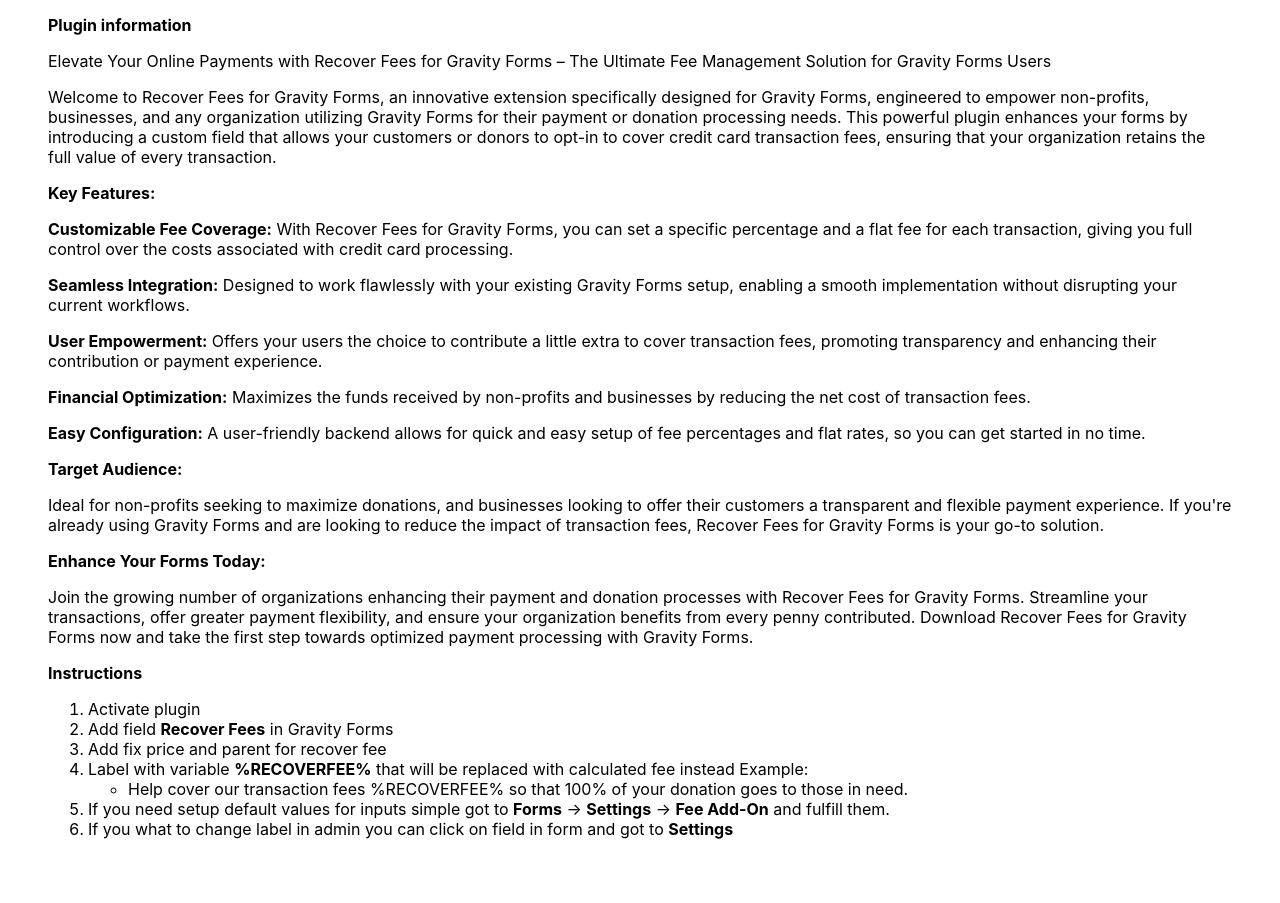
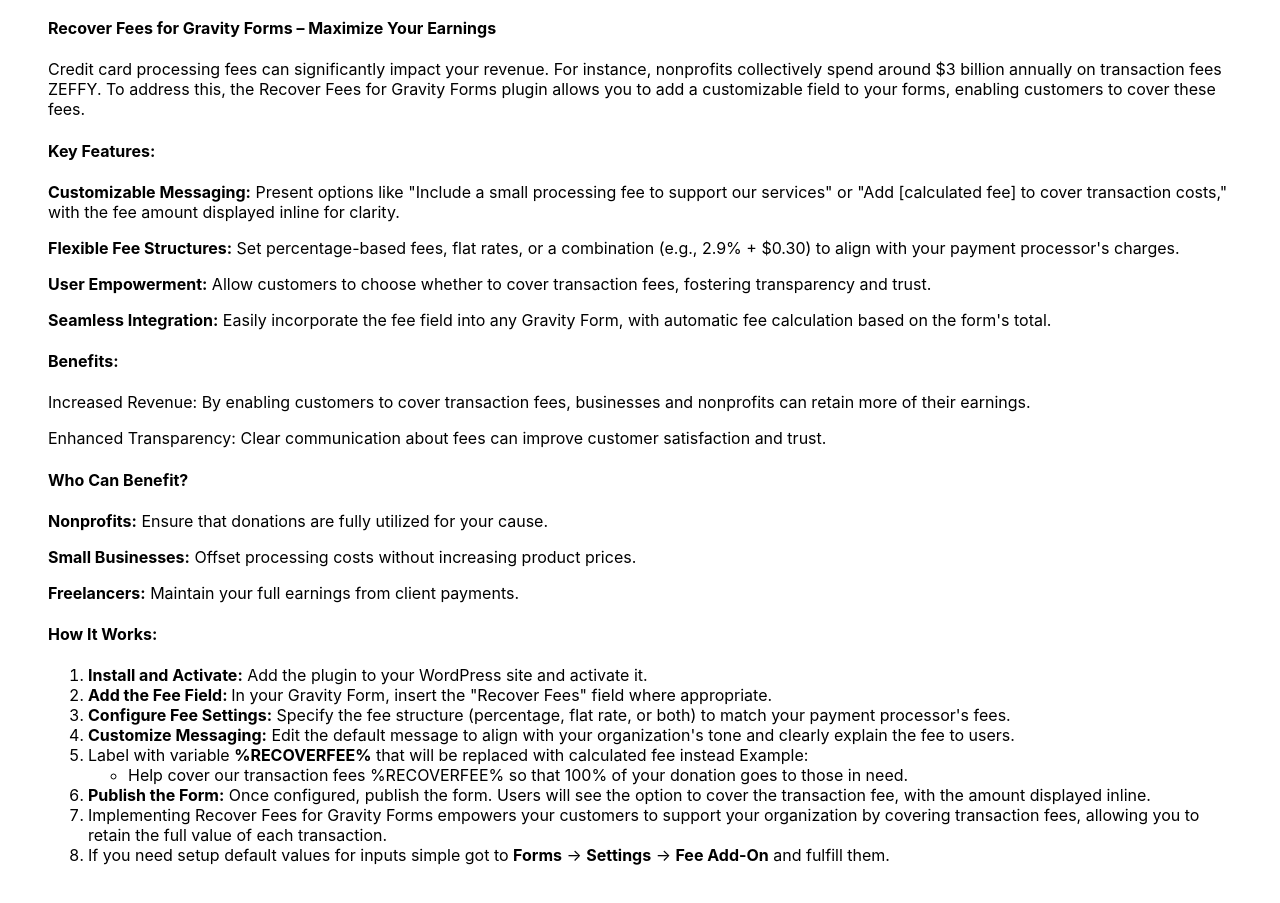
Before and after one commit to mycustomsoftware/recover-fees-for-gravity-forms, a website: page README.html in a window 1280 px wide. Shown: the part 93-996 px from the top of the page. Drawn offline with Linux system fonts and the light colour scheme.

Commit message:
Add screenshots and update the README file. Also, fix the issue where calculations are not being performed correctly. Additionally, when adding a new field, fixed issue that the default settings are applied.

```diff
--- a/README.html
+++ b/README.html
@@ -17,52 +17,65 @@
 <body>
 <div style="background-color:white">
     <h3>Recover Fees for Gravity Forms</h3>
-    <strong>Plugin information</strong>
+    <h4>Recover Fees for Gravity Forms – Maximize Your Earnings</h4>
     <p>
-        Elevate Your Online Payments with Recover Fees for Gravity Forms – The Ultimate Fee Management Solution for Gravity Forms Users
+        Credit card processing fees can significantly impact your revenue. For instance, nonprofits collectively spend around $3 billion annually on transaction fees ZEFFY. To address this, the Recover Fees for Gravity Forms plugin allows you to add a customizable field to your forms, enabling customers to cover these fees.
+    </p>
+
+    <h4>Key Features:</h4>
+    <p>
+        <strong>Customizable Messaging:</strong> Present options like "Include a small processing fee to support our services" or "Add [calculated fee] to cover transaction costs," with the fee amount displayed inline for clarity.
     </p>
     <p>
-        Welcome to Recover Fees for Gravity Forms, an innovative extension specifically designed for Gravity Forms, engineered to empower non-profits, businesses, and any organization utilizing Gravity Forms for their payment or donation processing needs. This powerful plugin enhances your forms by introducing a custom field that allows your customers or donors to opt-in to cover credit card transaction fees, ensuring that your organization retains the full value of every transaction.
+        <strong>Flexible Fee Structures:</strong> Set percentage-based fees, flat rates, or a combination (e.g., 2.9% + $0.30) to align with your payment processor's charges.
+    </p>
+    <p>
+        <strong>User Empowerment:</strong> Allow customers to choose whether to cover transaction fees, fostering transparency and trust.
+    </p>
+    <p>
+        <strong>Seamless Integration:</strong> Easily incorporate the fee field into any Gravity Form, with automatic fee calculation based on the form's total.
+    </p>
+    <h4>Benefits:</h4>
+    <p>
+        Increased Revenue: By enabling customers to cover transaction fees, businesses and nonprofits can retain more of their earnings.
+    </p>
+    <p>
+        Enhanced Transparency: Clear communication about fees can improve customer satisfaction and trust.
     </p>
 
-    <strong>Key Features:</strong>
-
+    <h4>Who Can Benefit?</h4>
     <p>
-        <strong>Customizable Fee Coverage:</strong> With Recover Fees for Gravity Forms, you can set a specific percentage and a flat fee for each transaction, giving you full control over the costs associated with credit card processing.
+        <strong>Nonprofits:</strong> Ensure that donations are fully utilized for your cause.
     </p>
     <p>
-        <strong>Seamless Integration:</strong> Designed to work flawlessly with your existing Gravity Forms setup, enabling a smooth implementation without disrupting your current workflows.
+        <strong>Small Businesses:</strong> Offset processing costs without increasing product prices.
     </p>
     <p>
-        <strong>User Empowerment:</strong> Offers your users the choice to contribute a little extra to cover transaction fees, promoting transparency and enhancing their contribution or payment experience.
-    </p>
-    <p>
-        <strong>Financial Optimization:</strong> Maximizes the funds received by non-profits and businesses by reducing the net cost of transaction fees.
-    </p>
-    <p>
-        <strong>Easy Configuration:</strong> A user-friendly backend allows for quick and easy setup of fee percentages and flat rates, so you can get started in no time.
-    </p>
-    <strong>Target Audience:</strong>
-    <p>
-        Ideal for non-profits seeking to maximize donations, and businesses looking to offer their customers a transparent and flexible payment experience. If you're already using Gravity Forms and are looking to reduce the impact of transaction fees, Recover Fees for Gravity Forms is your go-to solution.
+        <strong>Freelancers:</strong> Maintain your full earnings from client payments.
     </p>
 
-    <strong>Enhance Your Forms Today:</strong>
-    <p>
-        Join the growing number of organizations enhancing their payment and donation processes with Recover Fees for Gravity Forms. Streamline your transactions, offer greater payment flexibility, and ensure your organization benefits from every penny contributed. Download Recover Fees for Gravity Forms now and take the first step towards optimized payment processing with Gravity Forms.
-    </p>
-    <strong>Instructions</strong>
+    <h4>How It Works:</h4>
     <ol>
-        <li>Activate plugin</li>
-        <li>Add field <strong>Recover Fees</strong> in Gravity Forms</li>
-        <li>Add fix price and parent for recover fee</li>
+        <li><strong>Install and Activate:</strong> Add the plugin to your WordPress site and activate it.</li>
+        <li><strong>Add the Fee Field: </strong>In your Gravity Form, insert the "Recover Fees" field where appropriate.</li>
+        <li>
+            <strong>Configure Fee Settings:</strong> Specify the fee structure (percentage, flat rate, or both) to match your payment processor's fees.
+        </li>
+        <li>
+            <strong>Customize Messaging:</strong> Edit the default message to align with your organization's tone and clearly explain the fee to users.
+        </li>
         <li>Label with variable <strong>%RECOVERFEE%</strong> that will be replaced with calculated fee instead Example:
             <ul>
                 <li>Help cover our transaction fees %RECOVERFEE% so that 100% of your donation goes to those in need.</li>
             </ul>
         </li>
+        <li>
+            <strong>Publish the Form:</strong> Once configured, publish the form. Users will see the option to cover the transaction fee, with the amount displayed inline.
+        </li>
+        <li>
+            Implementing Recover Fees for Gravity Forms empowers your customers to support your organization by covering transaction fees, allowing you to retain the full value of each transaction.
+        </li>
         <li>If you need setup default values for inputs simple got to <strong>Forms</strong> -> <strong>Settings</strong> -> <strong>Fee Add-On</strong> and fulfill them.</li>
-        <li>If you what to change label in admin you can click on field in form and got to <strong>Settings</strong></li>
     </ol>
 </div>
 </body>
```
Also changed, not shown: js/recover-fees-for-gravity-forms-admin.js (+8 -10 lines), js/recover-fees-for-gravity-forms.js (+17 -1 lines), assets/banner-1544x500.jpg (added), assets/banner-772x250.jpg (added), assets/icon-128x128.png (added), assets/icon-256x256.png (added), assets/screenshot-1.jpg (added), assets/screenshot-2.jpg (added), assets/screenshot-3.jpg (added), assets/screenshot-4.jpg (added), js/recover-fees-for-gravity-forms-admin.min.js, js/recover-fees-for-gravity-forms.min.js, readme.txt, 2 other files.
